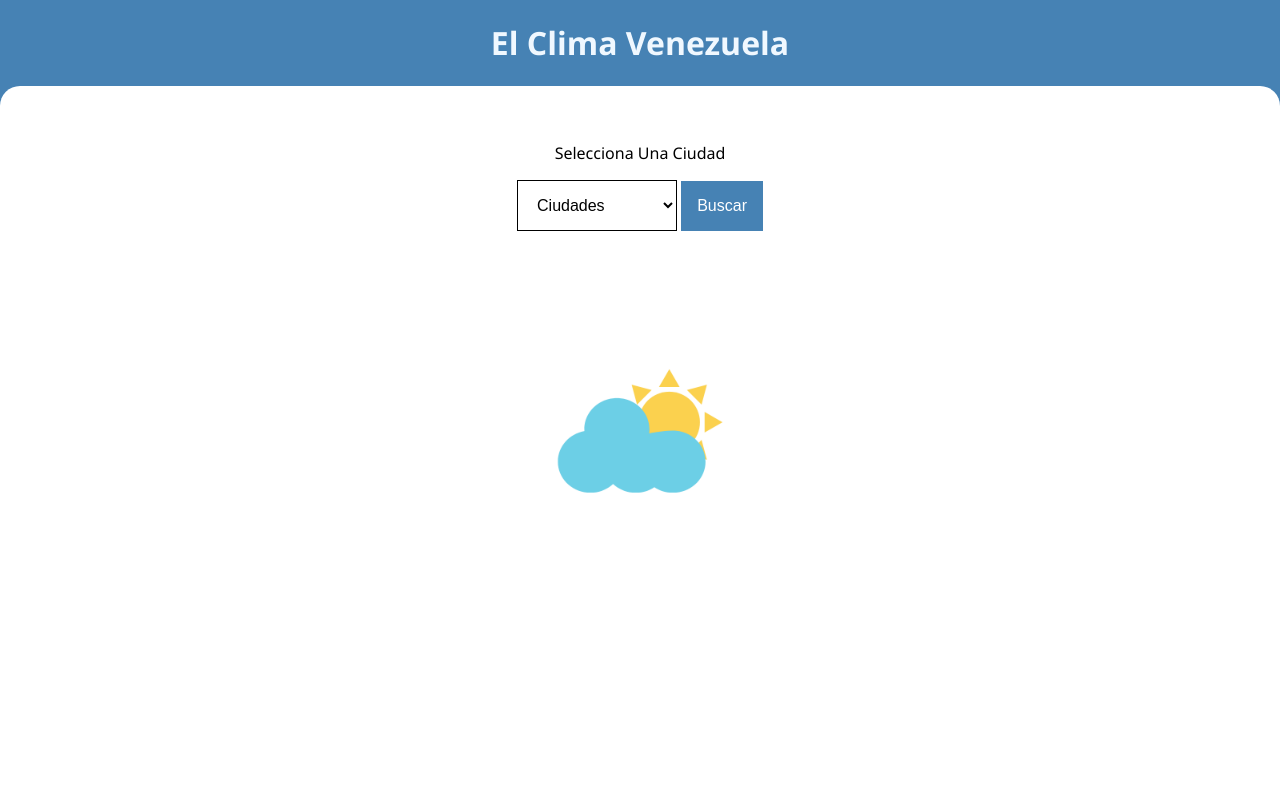
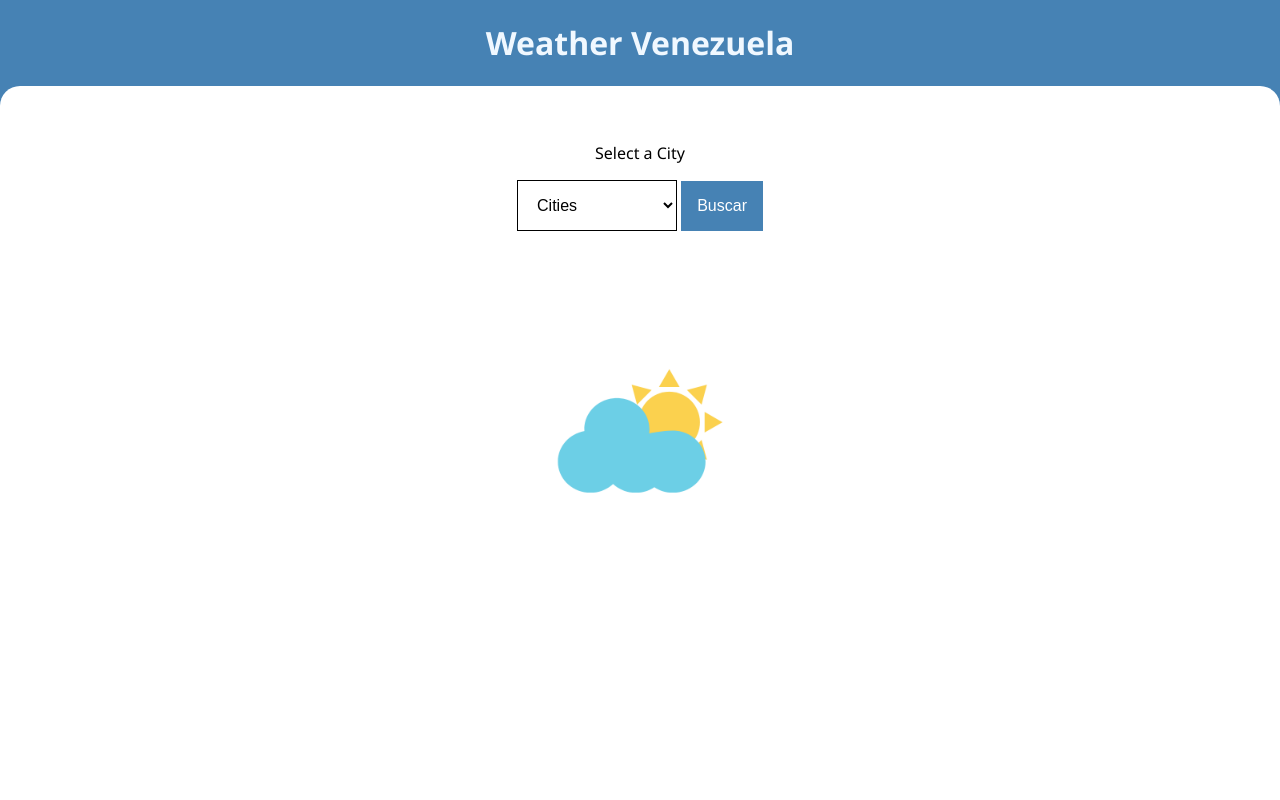
Before and after one commit to Luis-manzur/Venezuelan-Weather, a Flask app: page / in a window 1280 px wide. Run offline with Flask 2, Linux system fonts and the light colour scheme.

Commit message:
Language changed

```diff
--- a/static/js/main.js
+++ b/static/js/main.js
@@ -41,16 +41,16 @@ const readData = (data, selectedCity) => {
     temperature.innerHTML = dataTemperature + ' Cº     '
     const feelsLike = document.getElementById('feels-like')
     dataFeelsLike = data['now_weather']['feels_like']
-    feelsLike.innerHTML = 'Sensación: '+dataFeelsLike + ' Cº'
+    feelsLike.innerHTML = 'Feels Like: '+dataFeelsLike + ' Cº'
     const maxTemp = document.getElementById('max-temp')
     const dataMaxTemp = data['now_weather']['max_temp']
-    maxTemp.innerHTML = 'Temp Maxima: ' + dataMaxTemp + ' Cº'
+    maxTemp.innerHTML = 'Max Temp: ' + dataMaxTemp + ' Cº'
     const minTemp = document.getElementById('min-temp')
     const dataMinTemp = data['now_weather']['min_temp']
-    minTemp.innerHTML = 'Temp Mínima: ' + dataMinTemp + ' Cº'
+    minTemp.innerHTML = 'Min Temp: ' + dataMinTemp + ' Cº'
     const humidity = document.getElementById('humidity')
     const dataHumidity = data['now_weather']['humidity']
-    humidity.innerHTML = 'Humedad: ' + dataHumidity + '%'
+    humidity.innerHTML = 'Humidity: ' + dataHumidity + '%'
     const weatherDescription = document.getElementById('weather-description')
     const dataWeatherDescription = data['now_weather']['weather_description']
     const selectedImg = setImage(dataWeatherDescription)
@@ -59,7 +59,7 @@ const readData = (data, selectedCity) => {
     weatherDescription.innerHTML =  dataWeatherDescription
     const windSpeed = document.getElementById('wind-speed')
     const dataWindSpeed = data['now_weather']['wind_speed']
-    windSpeed.innerHTML= 'Viento: ' + dataWindSpeed + ' m/h'
+    windSpeed.innerHTML= 'Wind: ' + dataWindSpeed + ' m/h'
 
     selectCity()
 
--- a/templates/main.html
+++ b/templates/main.html
@@ -13,15 +13,15 @@
     </div>
 </body>
 <template id="initial-template">
-    <h1>El Clima Venezuela</h1>
+    <h1>Weather Venezuela</h1>
     <div class="container">
         <div class="col2">
-            <p>Selecciona Una Ciudad</p>
+            <p>Select a City</p>
             <div class="dropdown2">
                 <form id="select-city">
                     <select class="dropbtn2" id="city-selected">
                         <div class="dropdown-content2">
-                            <option value="None" selected>Ciudades</option>
+                            <option value="None" selected>Cities</option>
                             <option value="Barquisimeto">Barquisimeto</option>
                             <option value="Caracas">Caracas</option>
                             <option value="La Guaira">La Guaira</option>
@@ -41,18 +41,18 @@
     </div>
 </template>
 <template id="loading-template">
-    <h1>El Clima Venezuela</h1>
+    <h1>WeatherVenezuela</h1>
     <div class="container1">
         <div style="text-align: center;">
-            <h1 style="text-align: center; color: black; ">Cargando...</h1>
+            <h1 style="text-align: center; color: black; ">Loading...</h1>
         </div>
     </div>
 </template>
 <template id="weather-info-template">
-    <h1>El Clima Venezuela</h1>
+    <h1>Weather Venezuela</h1>
     <div class="container">
         <div class="col col-3">
-            <h2 id="city-name">Cargando...</h2>
+            <h2 id="city-name">Loading...</h2>
             <div class="row-center-icon" id="2">
                 <img src="" height="200px" width="200px" id="principal">
                 <p id="weather-description" style="margin-top: 0px;"></p>
@@ -70,7 +70,7 @@
                 <form id="select-city">
                     <select class="dropbtn2" id="city-selected">
                         <div class="dropdown-content2">
-                            <option value="None" selected>Ciudades</option>
+                            <option value="None" selected>Cities</option>
                             <option value="Barquisimeto">Barquisimeto</option>
                             <option value="Caracas">Caracas</option>
                             <option value="La Guaira">La Guaira</option>
@@ -88,19 +88,19 @@
                 <div class="col-4">
                     <div class="card">
                         <img src="../static/img/hot.png" height="100px" width="100px" style="margin-right: 20px;">
-                        <p id="max-temp">Cargando...</p>
+                        <p id="max-temp">Loading...</p>
                     </div>
                     <div class="card">
                         <img src="../static/img/cold.png" height="100px" width="100px" style="margin-right: 20px;">
-                        <p id="min-temp">Cargando...</p>
+                        <p id="min-temp">Loading...</p>
                     </div>
                     <div class="card">
                         <img src="../static/img/wind.png" height="100px" width="100px">
-                        <p id="wind-speed">Cargando...</p>
+                        <p id="wind-speed">Loading...</p>
                     </div>
                     <div class="card">
                         <img src="../static/img/humidity.png" height="100px" width="100px">
-                        <p id="humidity">Cargando...</p>
+                        <p id="humidity">Loading...</p>
                     </div>
                 </div>
             </div>
```
